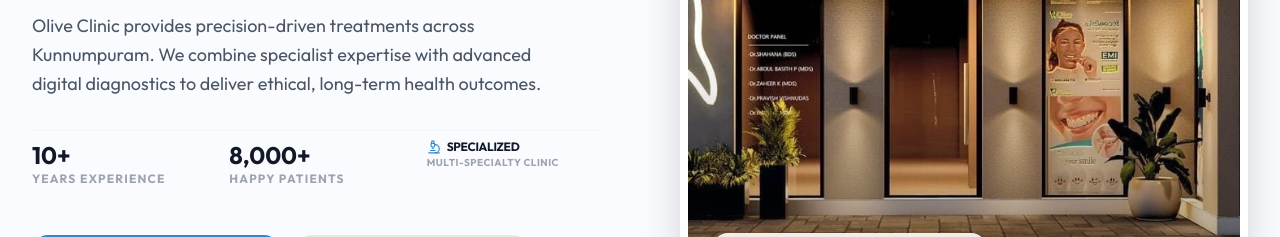
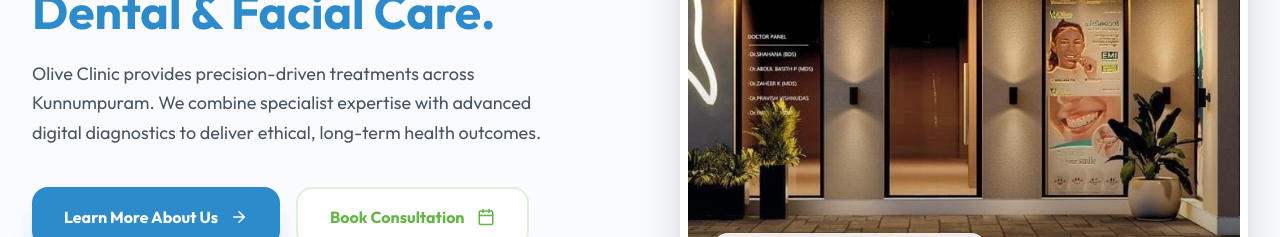
Before and after one commit to AneesMohamed7/oliveweb, a React (Vite) app: page / in a window 1280 px wide. Shown: the part 1420-1657 px from the top of the page. Built offline with nearby package versions, Linux system fonts and the light colour scheme.

Commit message:
Remove redundant highlights from AboutSection

```diff
--- a/src/components/AboutSection.jsx
+++ b/src/components/AboutSection.jsx
@@ -30,24 +30,6 @@
                                 deliver ethical, long-term health outcomes.
                             </p>
 
-                            {/* Key Highlights Grid */}
-                            <div className="grid grid-cols-1 sm:grid-cols-3 gap-6 mb-10 pt-2 border-t border-gray-100">
-                                <div className="flex flex-col">
-                                    <span className="text-2xl font-bold text-gray-900">10+</span>
-                                    <span className="text-xs text-gray-400 font-bold uppercase tracking-widest">Years Experience</span>
-                                </div>
-                                <div className="flex flex-col">
-                                    <span className="text-2xl font-bold text-gray-900">8,000+</span>
-                                    <span className="text-xs text-gray-400 font-bold uppercase tracking-widest">Happy Patients</span>
-                                </div>
-                                <div className="flex flex-col">
-                                    <div className="flex items-center gap-1.5 mb-0.5">
-                                        <Microscope size={14} className="text-primary" />
-                                        <span className="text-xs font-bold text-gray-900 uppercase tracking-tight">Specialized</span>
-                                    </div>
-                                    <span className="text-[10px] text-gray-400 font-bold uppercase tracking-wider leading-tight">Multi-specialty Clinic</span>
-                                </div>
-                            </div>
 
                             {/* CTA Row */}
                             <div className="flex flex-wrap gap-4 pt-2">
```
